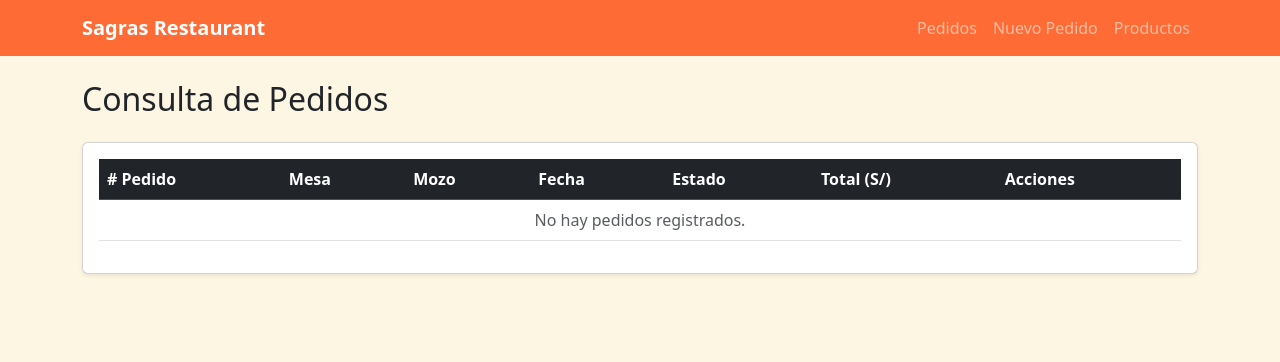
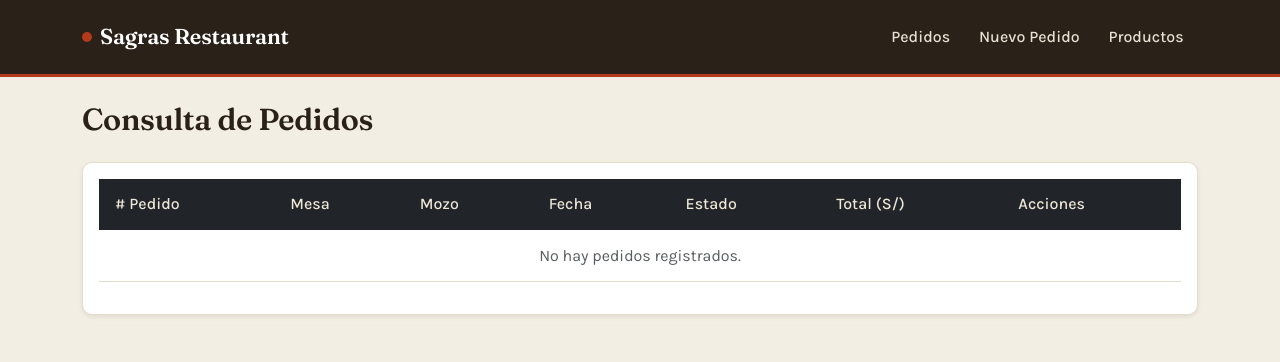
Before and after one commit to Kennedy0-o/MVC-Y-DATOS, a CodeIgniter 4 app: the page made by app/Views/pedido/consultar.php in a window 1280 px wide. Shown: the top 362 px of the page. Run offline with PHP 8.4 and a stand-in for CodeIgniter, Linux system fonts and the light colour scheme; the template is opened without the code that fills it, so the values that code supplies are empty; some libraries are stand-ins or nearby versions.

Commit message:
Fix: corregir updatedField en modelos y ajustes en vistas de pedidos

```diff
--- a/app/Models/DetallePedidoModel.php
+++ b/app/Models/DetallePedidoModel.php
@@ -10,6 +10,8 @@ class DetallePedidoModel extends Model
     protected $allowedFields = ['id_pedido','id_producto','cantidad','precio_unitario','subtotal'];
     protected $useTimestamps = true;
     protected $createdField = 'created_at';
+    protected $updatedField = '';   // 👈 agrega esta línea
+
     public function getDetallePorPedido($idPedido)
     {
         return $this->select('detalle_pedido.*, producto.nombre as producto_nombre')
--- a/app/Models/MesaModel.php
+++ b/app/Models/MesaModel.php
@@ -10,4 +10,5 @@ class MesaModel extends Model
     protected $allowedFields = ['numero','capacidad','estado','nivel'];
     protected $useTimestamps = true;
     protected $createdField = 'created_at';
+    protected $updatedField = '';   // 👈 agrega esta línea también
 }
--- a/app/Views/layout/main.php
+++ b/app/Views/layout/main.php
@@ -5,33 +5,139 @@
     <meta name="viewport" content="width=device-width, initial-scale=1.0">
     <title><?= esc($titulo ?? 'Sagras Restaurant') ?></title>
     <link href="https://cdn.jsdelivr.net/npm/bootstrap@5.3.2/dist/css/bootstrap.min.css" rel="stylesheet">
+    <link rel="preconnect" href="https://fonts.googleapis.com">
+    <link href="https://fonts.googleapis.com/css2?family=Fraunces:opsz,wght@9..144,500;9..144,600;9..144,700&family=Karla:wght@400;500;700&display=swap" rel="stylesheet">
     <style>
-        :root { --sagras-orange: #ff6b35; --sagras-green: #1b5e20; --sagras-cream: #fdf6e3; }
-        body { background-color: var(--sagras-cream); }
-        .navbar-sagras { background-color: var(--sagras-orange); }
-        .btn-sagras { background-color: var(--sagras-orange); color: white; }
-        .btn-sagras:hover { background-color: #e55a2b; color: white; }
-        .card-mesa-libre { border-left: 5px solid var(--sagras-green); }
-        .card-mesa-ocupada { border-left: 5px solid #c62828; }
+        :root {
+            --ink:        #2A2118;
+            --paprika:    #B33A1B;
+            --paprika-dk: #8F2E15;
+            --gold:       #C98A2C;
+            --sage:       #4F6D4F;
+            --sage-dk:    #3B5339;
+            --bone:       #F3EEE4;
+            --panel:      #FFFFFF;
+            --line:       #E4DCCB;
+        }
+
+        body {
+            background-color: var(--bone);
+            color: var(--ink);
+            font-family: 'Karla', -apple-system, sans-serif;
+        }
+        h1, h2, h3, h4, .brand-mark {
+            font-family: 'Fraunces', Georgia, serif;
+            color: var(--ink);
+            letter-spacing: -0.01em;
+        }
+        h2 { font-weight: 600; font-size: 1.9rem; margin-bottom: 1.25rem; }
+
+        /* Navbar */
+        .navbar-sagras {
+            background-color: var(--ink);
+            border-bottom: 3px solid var(--paprika);
+        }
+        .navbar-sagras .brand-mark {
+            color: #fff;
+            font-size: 1.35rem;
+            font-weight: 600;
+            display: flex;
+            align-items: center;
+            gap: 0.5rem;
+        }
+        .navbar-sagras .brand-mark::before {
+            content: "";
+            width: 10px; height: 10px;
+            border-radius: 50%;
+            background: var(--paprika);
+            display: inline-block;
+        }
+        .navbar-sagras .nav-link {
+            color: #E9E2D3 !important;
+            font-weight: 500;
+            padding: 0.5rem 0.9rem !important;
+            border-radius: 6px;
+            transition: background-color .15s ease, color .15s ease;
+        }
+        .navbar-sagras .nav-link:hover { background-color: rgba(255,255,255,0.08); color: #fff !important; }
+        .navbar-sagras .nav-link.active-link { color: #fff !important; background-color: var(--paprika); }
+
+        /* Cards / panels */
+        .card {
+            border: 1px solid var(--line);
+            border-radius: 10px;
+            box-shadow: none;
+        }
+        .card-header {
+            font-family: 'Fraunces', serif;
+            font-weight: 600;
+            background-color: var(--panel) !important;
+            border-bottom: 1px solid var(--line);
+        }
+
+        /* Table */
+        .table thead { background-color: var(--ink); }
+        .table thead th {
+            color: #EFE8D8;
+            font-weight: 500;
+            font-family: 'Karla', sans-serif;
+            border: none;
+            padding: 0.85rem 1rem;
+        }
+        .table tbody td { padding: 0.85rem 1rem; vertical-align: middle; border-color: var(--line); }
+        .table tbody tr:hover { background-color: #FAF6EC; }
+
+        /* Buttons */
+        .btn-sagras, .btn-primary {
+            background-color: var(--paprika);
+            border-color: var(--paprika);
+            color: #fff;
+            font-weight: 500;
+        }
+        .btn-sagras:hover, .btn-primary:hover {
+            background-color: var(--paprika-dk);
+            border-color: var(--paprika-dk);
+            color: #fff;
+        }
+        .btn-outline-primary { color: var(--paprika); border-color: var(--paprika); }
+        .btn-outline-primary:hover { background-color: var(--paprika); border-color: var(--paprika); }
+        .btn-outline-warning { color: var(--gold); border-color: var(--gold); }
+        .btn-outline-warning:hover { background-color: var(--gold); border-color: var(--gold); color: #fff; }
+        .btn-warning { background-color: var(--gold); border-color: var(--gold); color: #fff; }
+        .btn-warning:hover { background-color: #a86f1f; border-color: #a86f1f; color: #fff; }
+        .btn-outline-danger:hover { color: #fff; }
+        .btn-outline-secondary { color: var(--ink); border-color: var(--line); }
+        .btn-outline-secondary:hover { background-color: var(--ink); border-color: var(--ink); }
+
+        /* Status badges */
+        .badge { font-weight: 500; font-family: 'Karla', sans-serif; padding: 0.4em 0.7em; border-radius: 20px; }
+        .bg-warning { background-color: #E3A73B !important; color: #3A2A08; }
+        .bg-success { background-color: var(--sage) !important; }
+        .bg-secondary { background-color: #8C8378 !important; }
+        .bg-info { background-color: #4F7A8C !important; }
+
+        /* Alerts */
+        .alert-success { background-color: #EAF0E8; border: 1px solid var(--sage); color: var(--sage-dk); }
+        .alert-danger  { background-color: #F7E6E1; border: 1px solid var(--paprika); color: var(--paprika-dk); }
     </style>
 </head>
 <body>
 <nav class="navbar navbar-expand-lg navbar-dark navbar-sagras mb-4">
-    <div class="container">
-        <a class="navbar-brand fw-bold" href="<?= base_url('index.php/pedidos') ?>">Sagras Restaurant</a>
+    <div class="container py-2">
+        <a class="navbar-brand brand-mark" href="<?= base_url('pedidos') ?>">Sagras Restaurant</a>
         <button class="navbar-toggler" type="button" data-bs-toggle="collapse" data-bs-target="#navbarNav">
             <span class="navbar-toggler-icon"></span>
         </button>
         <div class="collapse navbar-collapse" id="navbarNav">
             <ul class="navbar-nav ms-auto">
-                <li class="nav-item"><a class="nav-link" href="<?= base_url('index.php/pedidos') ?>">Pedidos</a></li>
-                <li class="nav-item"><a class="nav-link" href="<?= base_url('index.php/pedidos/nuevo') ?>">Nuevo Pedido</a></li>
-                <li class="nav-item"><a class="nav-link" href="<?= base_url('index.php/productos') ?>">Productos</a></li>
+                <li class="nav-item"><a class="nav-link" href="<?= base_url('pedidos') ?>">Pedidos</a></li>
+                <li class="nav-item"><a class="nav-link" href="<?= base_url('pedidos/nuevo') ?>">Nuevo Pedido</a></li>
+                <li class="nav-item"><a class="nav-link" href="<?= base_url('productos') ?>">Productos</a></li>
             </ul>
         </div>
     </div>
 </nav>
-<div class="container">
+<div class="container pb-5">
     <?php if (session()->getFlashdata('success')): ?>
         <div class="alert alert-success alert-dismissible fade show" role="alert">
             <?= esc(session()->getFlashdata('success')) ?>
--- a/app/Views/pedido/consultar.php
+++ b/app/Views/pedido/consultar.php
@@ -34,10 +34,10 @@
                     </td>
                     <td class="fw-bold">S/ <?= number_format($p['total'], 2) ?></td>
                     <td>
-                        <a href="/sagras_guia4_entregable/public/index.php/pedidos/ver/<?= $p['id_pedido'] ?>" class="btn btn-sm btn-outline-primary">Ver</a>
+                        <a href="<?= base_url('pedidos/ver/' . $p['id_pedido']) ?>" class="btn btn-sm btn-outline-primary">Ver</a>
                         <?php if (!in_array($p['estado'], ['entregado', 'cancelado'])): ?>
-                            <a href="/sagras_guia4_entregable/public/index.php/pedidos/editar/<?= $p['id_pedido'] ?>" class="btn btn-sm btn-outline-warning">Editar</a>
-                            <a href="/sagras_guia4_entregable/public/index.php/pedidos/cancelar/<?= $p['id_pedido'] ?>"
+                            <a href="<?= base_url('pedidos/editar/' . $p['id_pedido']) ?>" class="btn btn-sm btn-outline-warning">Editar</a>
+                            <a href="<?= base_url('pedidos/cancelar/' . $p['id_pedido']) ?>"
                                 class="btn btn-sm btn-outline-danger"
                                 onclick="return confirm('¿Está seguro de cancelar este pedido?');">Cancelar</a>
                     <?php endif; ?>
--- a/app/Views/pedido/formulario.php
+++ b/app/Views/pedido/formulario.php
@@ -9,7 +9,7 @@
     </div>
 <?php endif; ?>
 
-<form action="/sagras_guia4_entregable/public/index.php/pedidos/registrar" method="post">
+<form action="<?= base_url('pedidos/' . $accion) ?>" method="post">
     <?= csrf_field() ?>
 
     <div class="row g-3">
--- a/app/Views/pedido/ver.php
+++ b/app/Views/pedido/ver.php
@@ -49,9 +49,9 @@
 </div>
 
 <div class="mt-4 d-flex gap-2">
-    <a href="/pedidos" class="btn btn-outline-secondary"><- Volver al listado</a>
+    <a href="<?= base_url('pedidos') ?>" class="btn btn-outline-secondary">&larr; Volver al listado</a>
     <?php if (!in_array($pedido['estado'], ['entregado', 'cancelado'])): ?>
-        <a href="/pedidos/editar/<?= $pedido['id_pedido'] ?>" class="btn btn-warning">Editar Pedido</a>
+        <a href="<?= base_url('pedidos/editar/' . $pedido['id_pedido']) ?>" class="btn btn-warning">Editar Pedido</a>
     <?php endif; ?>
 </div>
 
```
